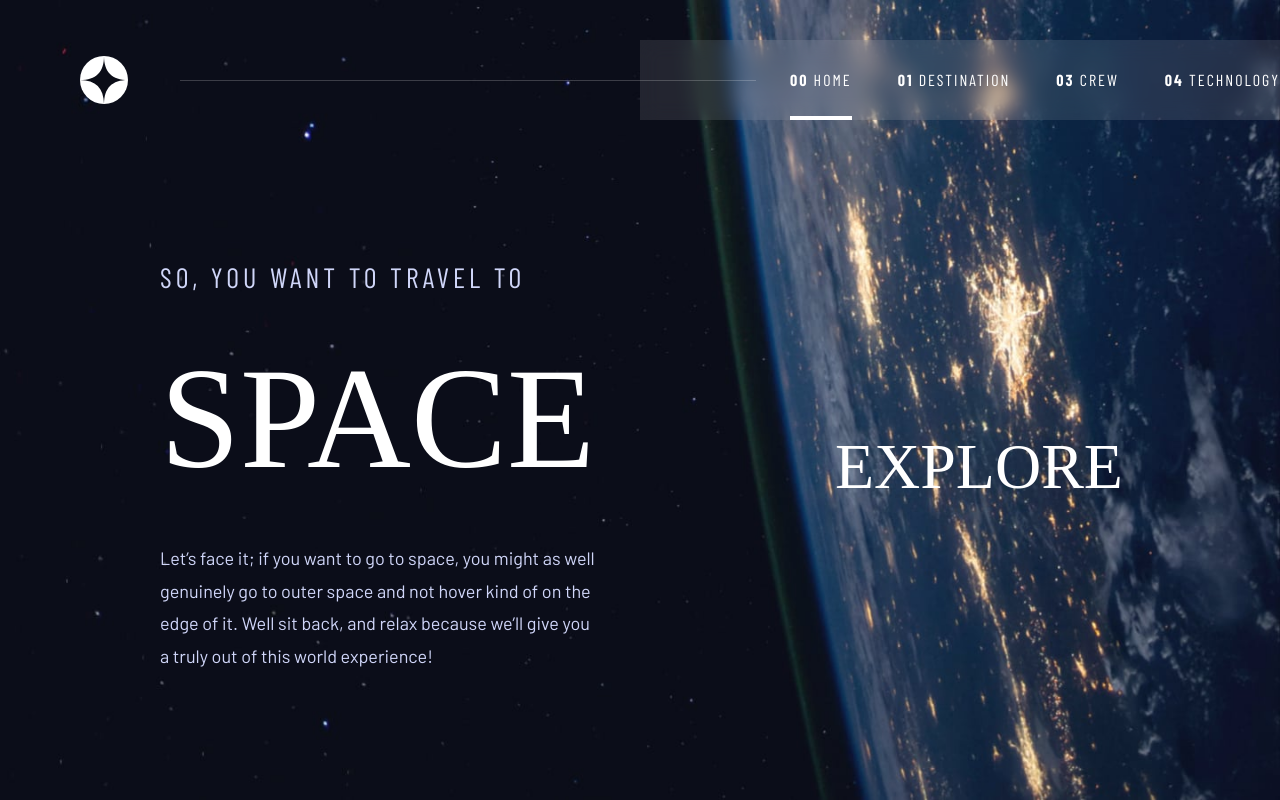
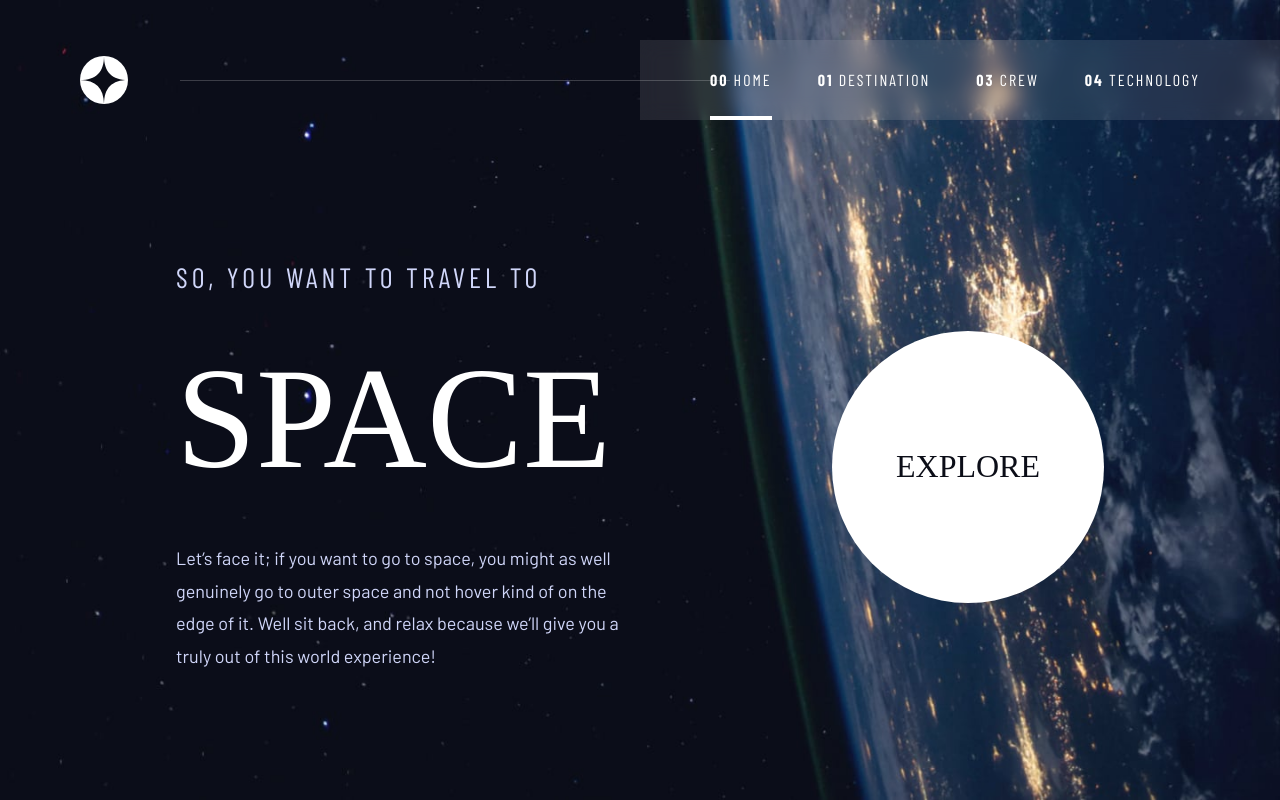
Before and after one commit to aminetiouk/space-tourism-website, a React (Vite) app: page / in a window 1280 px wide. Built offline with nearby package versions, Linux system fonts and the light colour scheme; a web font is replaced by a local one.

Commit message:
refactor(home): switch hero layout to grid and wrap explore button in a container

```diff
--- a/src/App.css
+++ b/src/App.css
@@ -184,28 +184,30 @@ body {
 .home {
   height: calc(100vh - 80px - 40px);
   display: flex;
-  padding: var(--space-1600) 10rem;
+  padding: var(--space-1600) 11rem;
 }
 
 .hero {
-  display: flex;
-  gap: 15rem;
+  display: grid;
   margin-top: auto;
-  justify-content: space-between;
-}
-
-.hero-text {
-  flex: 1;
-}
-
-.hero a {
-  align-self: center;
+  grid-template-columns: 1fr 1fr;
 }
 
 .hero-button {
-  font-size: 4rem;
-  color: var(--white);
-  align-self: center;
+  display: flex;
+  align-items: center;
+  justify-content: center;
+  color: var(--blue-900);
+  background-color: var(--white);
+  height: 272px;
+  width: 272px;
+  border-radius: 50%;
+}
+
+.button {
+  display: flex;
+  align-items: center;
+  justify-content: end;
 }
 
 /* Header */
@@ -226,7 +228,7 @@ body {
 
 .nav-line {
   height: 1px;
-  width: clamp(100px, 45vw, 1000px);
+  width: clamp(100px, 43vw, 900px);
   background-color: rgba(255, 255, 255, 0.2);
   margin-left: 20px;
   z-index: 999;
@@ -241,6 +243,7 @@ body {
   height: 80px;
   width: calc(100vw / 2);
   margin-left: auto;
+  padding-right: 5rem;
   justify-content: end;
   align-items: center;
   gap: 46px;
--- a/src/components/Home.jsx
+++ b/src/components/Home.jsx
@@ -1,4 +1,4 @@
-import { Link } from "react-router-dom";
+import { Link } from 'react-router-dom';
 
 export default function Home() {
   return (
@@ -14,10 +14,11 @@ export default function Home() {
             world experience!
           </p>
         </section>
-
-        <Link to="/destination">
-          <button className="hero-button text-preset-4">EXPLORE</button>
-        </Link>
+        <div className="button">
+          <Link to="/destination">
+            <button className="hero-button text-preset-4">EXPLORE</button>
+          </Link>
+        </div>
       </div>
     </div>
   );
```
